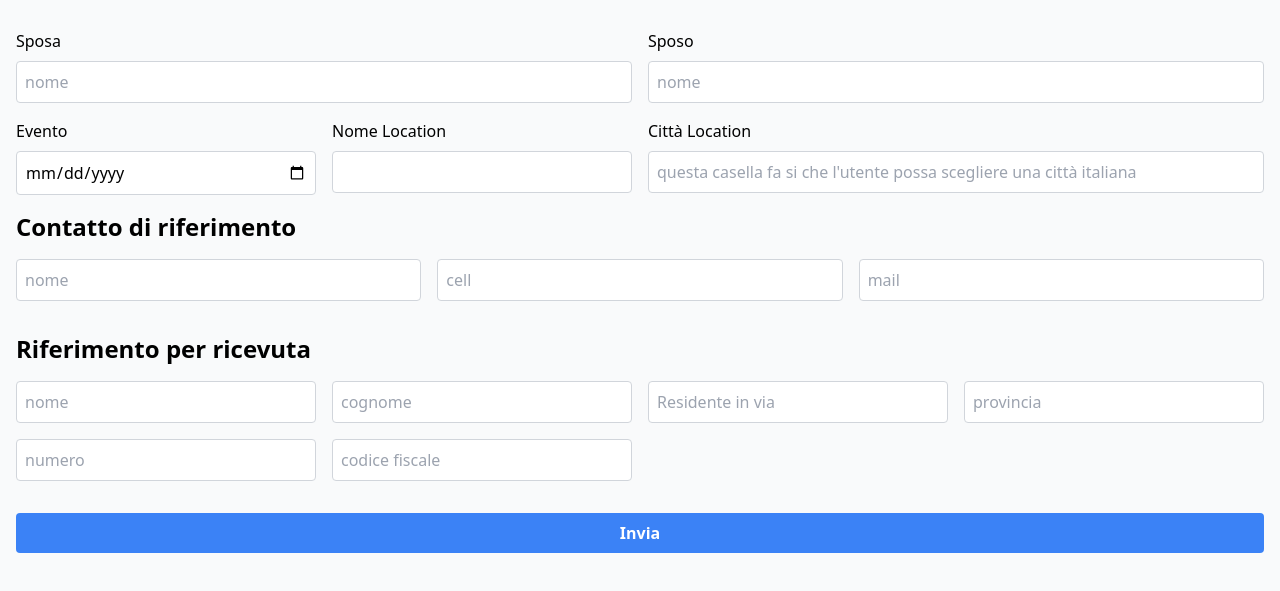
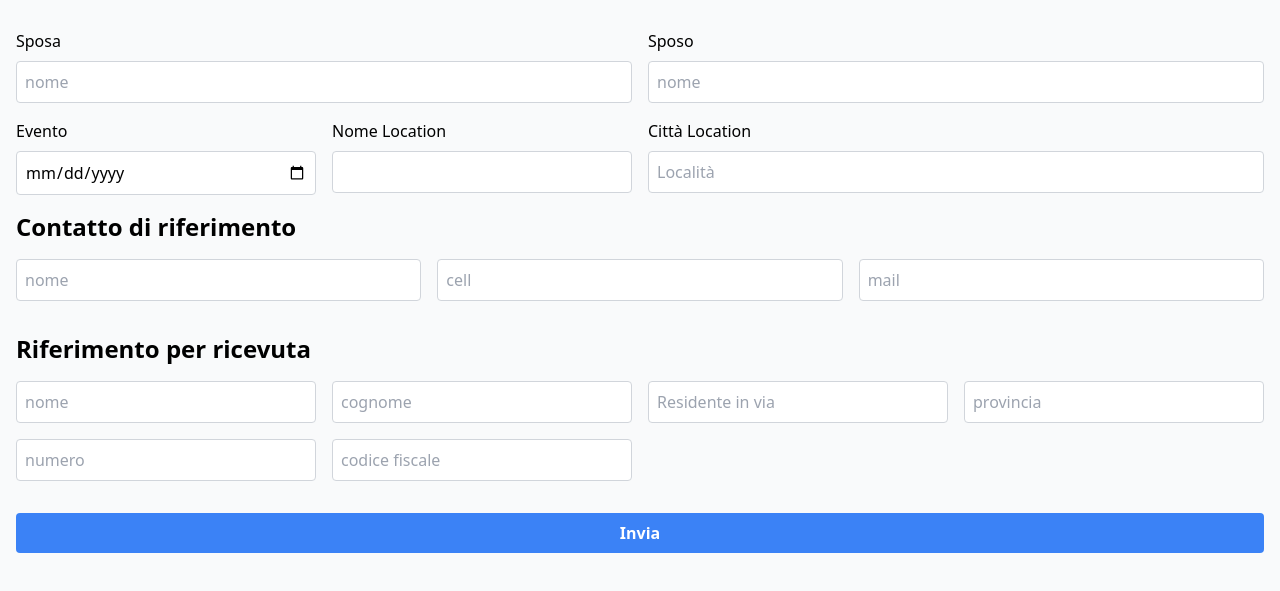
Before and after one commit to GSCWEDDINGS/FORM, a plain HTML site: page index.html in a window 1280 px wide. Shown: the part 119-710 px from the top of the page. Drawn offline with nearby package versions, Linux system fonts and the light colour scheme.

Commit message:
Update index.html

```diff
--- a/index.html
+++ b/index.html
@@ -34,7 +34,7 @@
     </div>
     <div class="col-span-2">
       <label for="cityLocation" class="block mb-2">Città Location</label>
-      <input type="text" id="cityLocation" name="cityLocation" placeholder="questa casella fa si che l'utente possa scegliere una città italiana" class="w-full p-2 border border-gray-300 rounded">
+      <input type="text" id="cityLocation" name="cityLocation" placeholder="Località" class="w-full p-2 border border-gray-300 rounded">
     </div>
     <div class="col-span-4">
       <h2 class="text-2xl font-semibold mb-4">Contatto di riferimento</h2>
```
